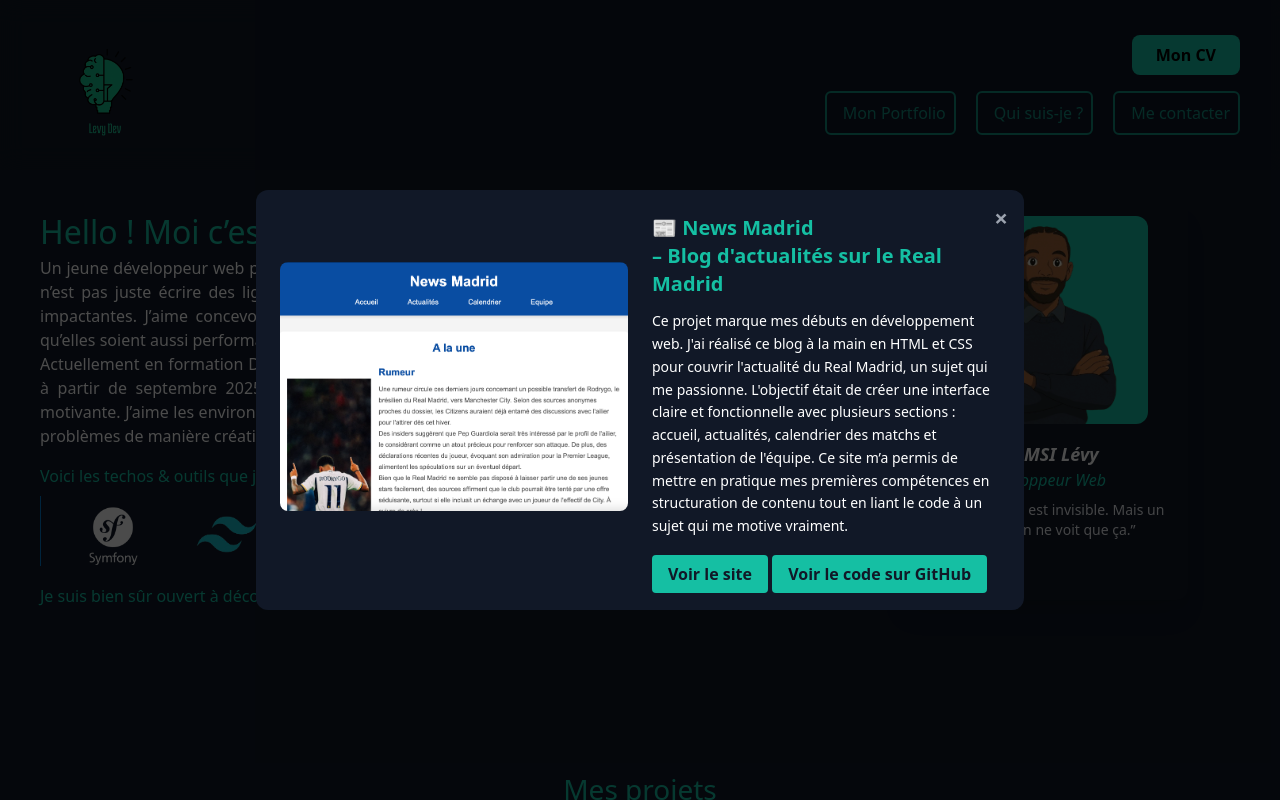
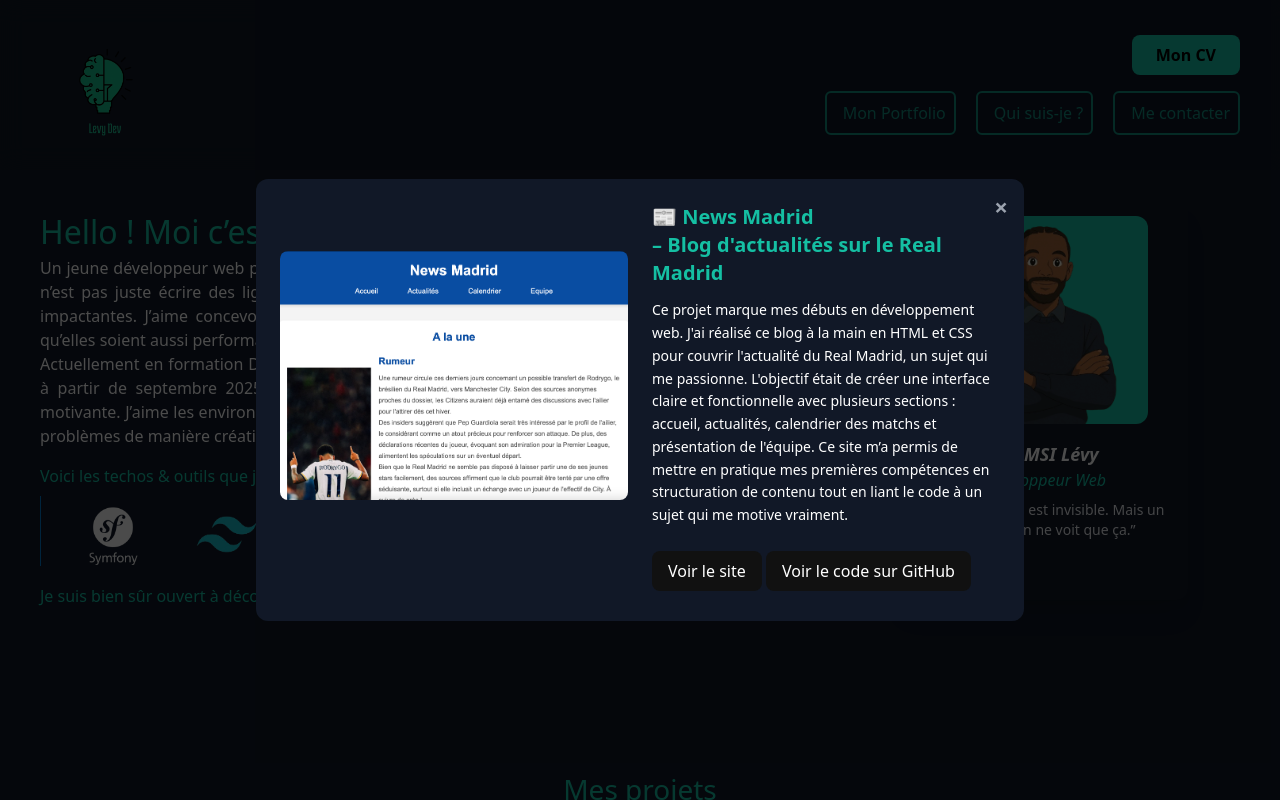
Before and after one commit to 134753/portfolio, a PHP site: page / in a window 1280 px wide, after a click that opens the changed part. Run offline with PHP 8.4, Linux system fonts and the light colour scheme; some libraries are stand-ins or nearby versions.

Commit message:
add button

```diff
--- a/index.html
+++ b/index.html
@@ -232,8 +232,8 @@
                     Ce site m’a permis de mettre en pratique mes premières compétences en structuration de contenu tout en liant le code à un sujet qui me motive vraiment.</p>
                 </div>
                 <div class="mt-6 block">
-                    <a href="https://madrid-nine.vercel.app/index.html" target="_blank" class="bg-[#15BFA3] text-gray-900 font-semibold py-2 px-4 rounded hover:bg-[#13a18a] transition">Voir le site</a>
-                    <a href="https://github.com/134753/blog_madrid" target="_blank" class="bg-[#15BFA3] text-gray-900 font-semibold py-2 px-4 rounded hover:bg-[#13a18a] transition">Voir le code sur GitHub</a>
+                    <a href="https://madrid-nine.vercel.app/index.html" target="_blank" class="button-creative py-2 px-4">Voir le site</a>
+                    <a href="https://github.com/134753/blog_madrid" target="_blank" class="button-creative py-2 px-4">Voir le code sur GitHub</a>
                 </div>
 
             </div>
@@ -253,7 +253,7 @@
                 Ce projet m’a formé à une rigueur professionnelle et à la logique du pixel-perfect tout en me familiarisant avec les bonnes pratiques du développement web moderne.</p>
             </div>
             <div class="mt-6">
-                <a href="https://github.com/134753/maquette" target="_blank" class="bg-[#15BFA3] text-gray-900 font-semibold py-2 px-4 rounded hover:bg-[#13a18a] transition">Voir le code sur GitHub</a>
+                <a href="https://github.com/134753/maquette" target="_blank" class="button-creative py-2 px-4">Voir le code sur GitHub</a>
             </div>
             </div>
         </div>
@@ -272,7 +272,7 @@
             Ce projet m’a permis de comprendre les bases d’une application web dynamique, de gérer les interactions client-serveur, et de me familiariser avec l’architecture MVC.</p>
         </div>
         <div class="mt-6">
-            <a href="https://github.com/134753/Projet_meetic" target="_blank" class="bg-[#15BFA3] text-gray-900 font-semibold py-2 px-4 rounded hover:bg-[#13a18a] transition">Voir sur GitHub</a>
+            <a href="https://github.com/134753/Projet_meetic" target="_blank" class="button-creative py-2 px-4">Voir le code sur GitHub</a>
         </div>
         </div>
     </div>
@@ -291,7 +291,7 @@
                 Ce projet m’a permis de renforcer mes compétences en développement full stack, mais aussi de découvrir les bonnes pratiques du travail en groupe : gestion de version, répartition des tâches, résolution de conflits Git, et communication efficace.</p>
             </div>
             <div class="mt-6">
-                <a href="https://github.com/134753/Projet_Twitter" target="_blank" class="bg-[#15BFA3] text-gray-900 font-semibold py-2 px-4 rounded hover:bg-[#13a18a] transition">Voir sur GitHub</a>
+                <a href="https://github.com/134753/Projet_Twitter" target="_blank" class="button-creative py-2 px-4">Voir le code sur GitHub</a>
             </div>
             </div>
         </div>
@@ -309,7 +309,7 @@
                     <p class="text-sm leading-relaxed">Dans ce projet, j’ai développé une version interactive du célèbre jeu Puissance 4, en JavaScript vanilla (pur, sans framework). L’objectif principal était de manipuler le DOM dynamiquement, gérer les événements utilisateurs et implémenter la logique de jeu complète : alternance des tours, placement des jetons, détection des victoires horizontales, verticales et diagonales.</p>
                 </div>
                 <div class="mt-6">
-                    <a href="https://github.com/134753/puissance4" target="_blank" class="bg-[#15BFA3] text-gray-900 font-semibold py-2 px-4 rounded hover:bg-[#13a18a] transition">Voir sur GitHub</a>
+                    <a href="https://github.com/134753/puissance4" target="_blank" class="button-creative py-2 px-4">Voir le code sur GitHub</a>
                 </div>
             </div>
         </div>
@@ -338,8 +338,8 @@
               </p>
             </div>
 
-            <div class="mt-6 flex flex-col gap-3">
-              <a href="https://github.com/134753/snapchainx" target="_blank" class="bg-[#15BFA3] text-gray-900 font-semibold py-2 px-4 rounded hover:bg-[#13a18a] transition">Voir le code sur GitHub</a>
+            <div class="mt-6">
+              <a href="https://github.com/134753/snapchainx" target="_blank" class="button-creative py-2 px-4">Voir le code sur GitHub</a>
             </div>
           </div>
         </div>
@@ -358,7 +358,7 @@
                     <p class="text-sm leading-relaxed">TradBot est un projet personnel en cours de développement, visant à créer un assistant intelligent capable de récupérer, analyser et traiter des données financières en temps réel. Grâce à des APIs comme Yahoo Finance ou Forex, le bot collecte des informations sur les marchés (cours des devises, actions, indicateurs, etc.) et les analyse selon des logiques personnalisées.</p>
                 </div>
                 <div class="mt-6">
-                    <a href="#projets"  class="bg-gray-600 text-gray-900 font-semibold py-2 px-4 rounded hover:bg-gray-400 transition">Code pas encore disponible</a>
+                    <a href="#projets"  class="button-creative py-2 px-4">Code pas encore disponible</a>
                 </div>
             </div>
         </div>
--- a/main.js
+++ b/main.js
@@ -102,3 +102,15 @@
     document.getElementById('skeleton').classList.add('hidden');
     document.getElementById('real-content').classList.remove('hidden');
 }, 2000); // après 2 secondes
+
+const button = document.querySelector('.button-creative');
+const glow = button.querySelector('::before');
+
+button.addEventListener('mousemove', (e) => {
+  const rect = button.getBoundingClientRect();
+  const x = e.clientX - rect.left;
+  const y = e.clientY - rect.top;
+
+  button.style.setProperty('--x', `${x}px`);
+  button.style.setProperty('--y', `${y}px`);
+});
--- a/style.css
+++ b/style.css
@@ -171,4 +171,58 @@
   }
 nav li:hover{
     opacity: 1;
+}
+
+.btn-flip {
+	perspective: 1000px;
+	background: transparent;
+	color: #00f5a0;
+	border: 2px solid #00f5a0;
+	transition: transform 0.3s ease;
+}
+
+.btn-flip:hover {
+	transform: rotateX(15deg);
+	box-shadow: 0 10px 20px rgba(0, 245, 160, 0.3);
+}
+
+.btn-flip:active {
+	transform: rotateX(60deg);
+}
+
+.button-creative {
+	position: relative;
+	display: inline-block;
+	background: #111;
+	color: white;
+	border: none;
+	cursor: pointer;
+	overflow: hidden;
+	transition: color 0.3s;
+	border-radius: 8px;
+	z-index: 1;
   }
+
+  .button-creative::before {
+	content: '';
+	position: absolute;
+	left: var(--x, 50%);
+	top: var(--y, 50%);
+	width: 200px;
+	height: 200px;
+	background: radial-gradient(circle, #00ffc3 10%, transparent 70%);
+	transform: translate(-50%, -50%) scale(0);
+	transition: transform 0.4s ease;
+	border-radius: 50%;
+	opacity: 0.5;
+	pointer-events: none;
+	z-index: 0;
+  }
+
+  .button-creative:hover::before {
+	transform: translate(-50%, -50%) scale(1.2);
+  }
+
+  .button-creative:hover {
+	color: #00ffc3;
+  }
```
Also changed, not shown: test.html (added, +80 -0 lines).
